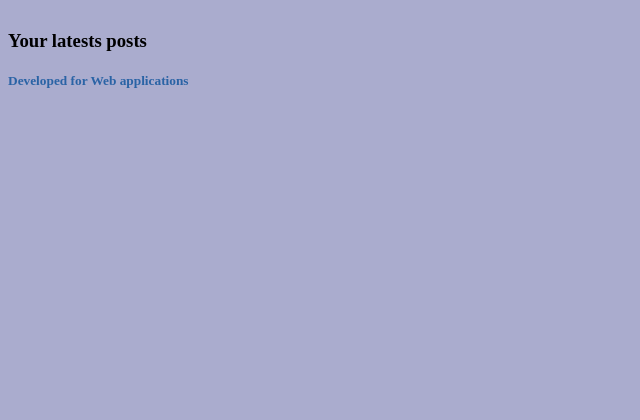
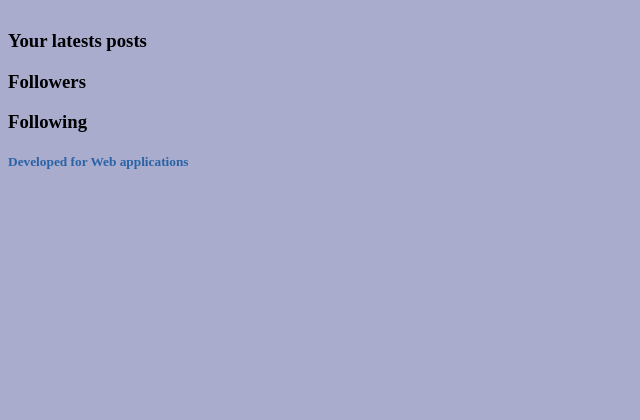
Before and after one commit to chriss1245/web_development_basics, a Flask app: page /profile/1 in a window 1280 px wide. Shown: the part 312-732 px from the top of the page, without its empty margins (0-640 px from the left). Run offline with Flask 2, Linux system fonts and the light colour scheme; the visitor is signed in with stand-in values (Sample User, id 1); data comes from the database, SQL or seed files in the repository; data that the repository does not hold is empty; parts of the project's set-up code (start-up, migrations or seed data) failed here and were passed over.

Commit message:
added the following feature

```diff
--- a/microblog/main.py
+++ b/microblog/main.py
@@ -12,10 +12,16 @@ bp = Blueprint("main", __name__)
 @bp.route("/")
 @flask_login.login_required
 def index():
-    posts = (model.Message
-                .query.filter_by(response_to=None)
+    following = db.aliased(model.User)
+    posts = (model.Message.query
+                .join(model.User)
+                .join(following, model.User.followers)
+                .filter(following.id == flask_login.current_user.id,
+                model.Message.response_to==None)
                 .order_by(model.Message.timestamp.desc())
-                .limit(10).all())
+                .limit(10)
+                .all())
+    print(model.User.followers)
     return render_template("main/index.html", current_user=flask_login.current_user, posts=posts)
 
 
@@ -28,7 +34,14 @@ def profile(user_id):
                     .query.filter_by(response_to=None)
                     .filter_by(user=user).order_by(model.Message.timestamp.desc())
                     .all())
-    return render_template("main/profile.html", user=user, posts=posts)
+
+    follow_button = ''
+    if user_id != flask_login.current_user.id:
+        if user in flask_login.current_user.following:
+            follow_button = 'unfollow'
+        else:
+            follow_button = 'follow'
+    return render_template("main/profile.html", user=user, posts=posts, follow_button=follow_button)
 
 @bp.route("/message/<int:message_id>")
 @flask_login.login_required
@@ -84,21 +97,22 @@ def post(message_id):
 @bp.route("/follow/<int:user_id>", methods=['POST'])
 @flask_login.login_required
 def follow(user_id):
-    followed = model.User.query.filter_by(id = user_id).first_or_404()
+    user = model.User.query.filter_by(id = user_id).first_or_404()
 
-    if user_id == current_user.user_id:
+    if user_id == flask_login.current_user.id:
         abort(403, "Cannot follow yourself")
-    if user in current_user.following:
+    if user in flask_login.current_user.following:
         abort(403, 'User already followed')
 
-    current_user.following.append(followed)
+    flask_login.current_user.following.append(user)
     db.session.commit()
     return redirect(url_for('main.profile', user_id=user_id))
 
-@bp.route("/unfollow/<int:user_id>", method=['POST'])
+@bp.route("/unfollow/<int:user_id>", methods=['POST'])
 @flask_login.login_required
 def unfollow(user_id):
-    user = model.User.query.filter_by(id=user_id).first_or_404()
-    if user in current_user.following:
-        user_to_remove = current_user.following.remove(user_to_remove)
+    user_to_remove = model.User.query.filter_by(id=user_id).first_or_404()
+    if user_to_remove in flask_login.current_user.following:
+        flask_login.current_user.following.remove(user_to_remove)
+        db.session.commit()
     return redirect(url_for('main.profile', user_id=user_id))
--- a/microblog/templates/profile_templete.html
+++ b/microblog/templates/profile_templete.html
@@ -4,10 +4,41 @@
     <div class = 'description'>
         <h2 class = "h">{{user.name}}</h2>
         <strong>({{user.email}})</estrong>
+        <p>
+            {%if follow_button == 'follow'%}
+                <form action="{{url_for('main.follow', user_id=user.id)}}" method="post">
+                    <input type="submit" value="Follow">
+                </form>
+            {%elif follow_button == 'unfollow'%}
+                <form action="{{url_for('main.unfollow', user_id=user.id)}}" method="post">
+                    <input type="submit" value="Unfollow">
+                </form>
+            {%endif%}
+        </p>
     </div>
 </section>
 <section>
 <section class = "body">
-    <h3 class = "h"> Your latests posts</h3>
-    {% include "posts_template.html"%}
+    <div class="posts">
+        <h3 class = "h"> Your latests posts</h3>
+        {% include "posts_template.html"%}
+    </div>
+    <div class='social_data'>
+        <div>
+            <h3 class="h">Followers</h3>
+            {%for user in user.followers%}
+                <div>
+                    <a href="{{url_for('main.profile', user_id=user.id)}}">{{user.name}}</a>
+                </div>
+            {%endfor%}
+        </div>
+        <div>
+            <h3 class="h">Following</h3>
+            {%for user in user.following%}
+                <div>
+                    <a href="{{url_for('main.profile', user_id=user.id)}}">{{user.name}}</a>
+                </div>
+            {%endfor%}
+        </div>
+    </div>
 </section>
```
